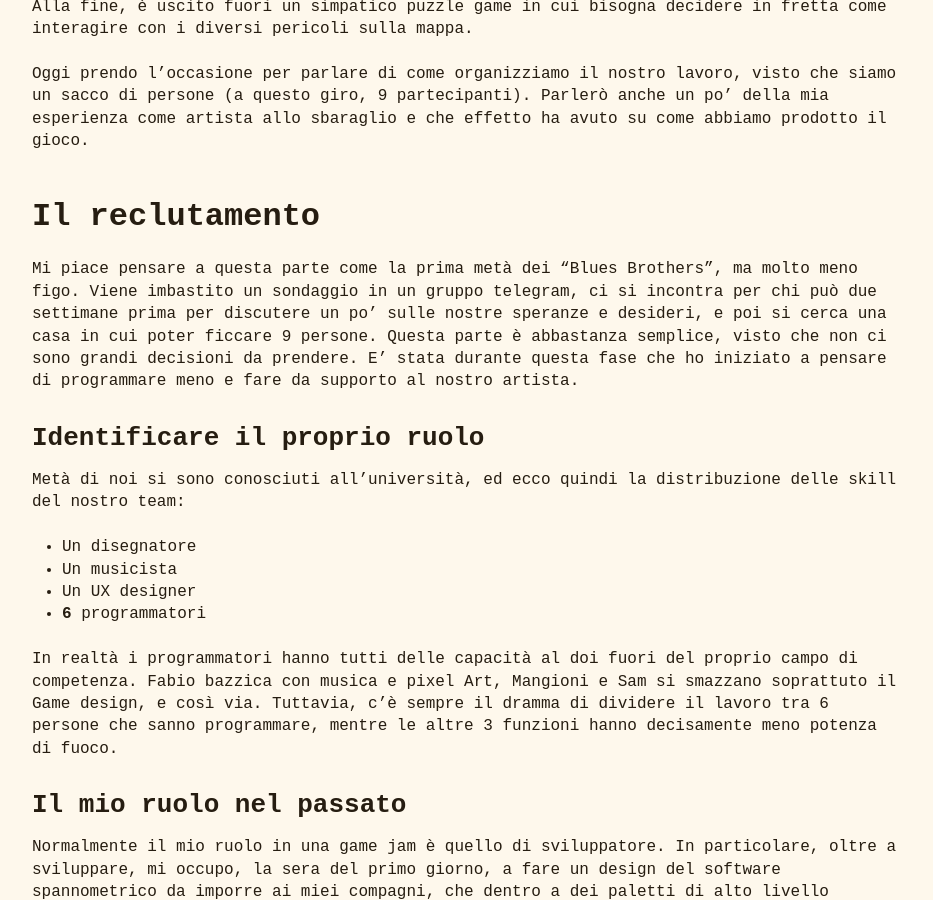
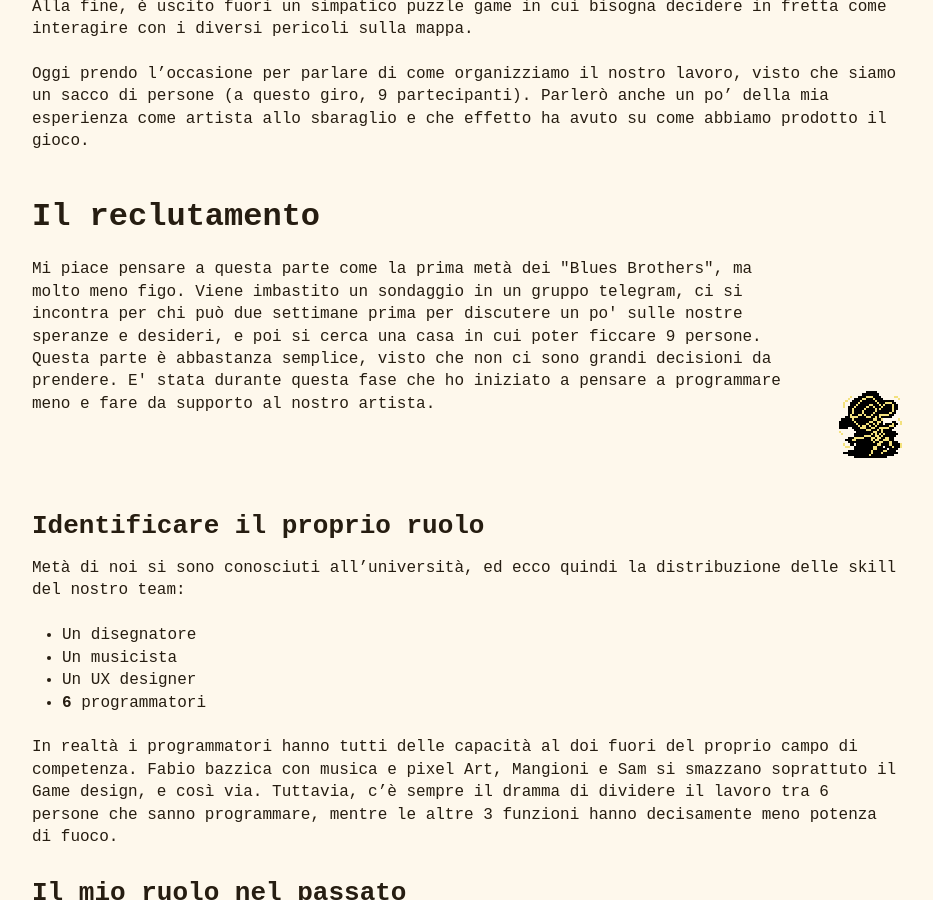
Before and after one commit to OscarPindaro/OscarPindaro.github.io, a Jekyll site: the page built from _posts/2026-08-15-fare-una-game-jam-in-9-persone.md, in a window 1280 px wide and 900 px high, scrolled down 1112 px. Shown: the whole window, without its empty margins (173-1106 px from the left). Built offline with Jekyll 4.4.1, drawn with Linux system fonts in a browser that asks for light colours; part of the change alters nothing that is shown.

```diff
--- a/_includes/figure.liquid
+++ b/_includes/figure.liquid
@@ -42,7 +42,7 @@
       {% else %}
         height='auto'
       {% endif %}
-      {% if include['min-width'] or include['min-height'] or include['max-width'] or include['max-height'] %}
+      {% if include['min-width'] or include['min-height'] or include['max-width'] or include['max-height'] or is_gif %}
         style='
           {% if include['min-width'] %}
             min-width: {{ include.min-width }};
@@ -56,7 +56,12 @@
           {% if include['max-height'] %}
             max-height: {{ include.max-height }};
           {% endif %}
+          {% if is_gif %}
+            image-rendering: pixelated;
+          {% endif %}
         '
+      {% elsif is_gif %}
+        style='image-rendering: pixelated;'
       {% endif %}
       {% if include.alt %}
         alt='{{ include.alt }}'
--- /dev/null
+++ b/_plugins/two_column_block.rb
@@ -0,0 +1,63 @@
+module Jekyll
+  module Tags
+    class TwoColumnBlock < Liquid::Block
+      def initialize(tag_name, markup, tokens)
+        super
+        @markup = markup
+      end
+
+      def render(context)
+        content = super
+        image_path = nil
+        caption = nil
+        pixelated = false
+        height = nil
+
+        # Parse the markup for parameters
+        if @markup =~ /image_path:\s*["']([^"']+)["']/
+          image_path = $1
+        end
+        if @markup =~ /caption:\s*["']([^"']+)["']/
+          caption = $1
+        end
+        if @markup =~ /pixelated:\s*(true|false)/
+          pixelated = $1 == 'true'
+        end
+        if @markup =~ /height:\s*["']([^"']+)["']/
+          height = $1
+        end
+
+        # Build image style
+        img_style = ''
+        img_style += 'image-rendering: pixelated;' if pixelated
+        if height
+          img_style += "height: #{height};"
+          img_style += 'object-fit: contain;'  # Maintain aspect ratio
+        else
+          # Auto-fit: make image fill the available height with a minimum
+          img_style += 'height: 100%;'
+          img_style += 'min-height: 200px;'  # Ensure minimum size
+          img_style += 'object-fit: contain;'
+        end
+
+        # Generate the HTML
+        caption_html = caption ? "<figcaption class='caption'>#{caption}</figcaption>" : ''
+        <<~HTML
+          <div style="display: flex; gap: 2rem; align-items: stretch;">
+          <div style="flex: 1;">
+          #{content}
+          </div>
+          <div style="flex: 0 0 auto; display: flex; flex-direction: column; justify-content: center;">
+          <figure style="display: flex; flex-direction: column; justify-content: center;">
+          <img src="#{image_path}" loading="eager" class="img-fluid rounded z-depth-1" style="#{img_style}">
+          #{caption_html}
+          </figure>
+          </div>
+          </div>
+        HTML
+      end
+    end
+  end
+end
+
+Liquid::Template.register_tag('two_column', Jekyll::Tags::TwoColumnBlock)
--- a/_posts/2026-08-15-fare-una-game-jam-in-9-persone.md
+++ b/_posts/2026-08-15-fare-una-game-jam-in-9-persone.md
@@ -29,9 +29,11 @@ Oggi prendo l'occasione per parlare di come organizziamo il nostro lavoro, visto
 
 ## Il reclutamento
 
+{% two_column image_path:"/assets/img/gmtk_2026/lightning.gif" pixelated:true %}
 Mi piace pensare a questa parte come la prima metà dei "Blues Brothers", ma molto meno figo. Viene imbastito un sondaggio in un gruppo telegram, ci si incontra per chi può due settimane prima per discutere un po' sulle nostre speranze e desideri, e poi si cerca una casa in cui poter ficcare 9 persone.
 Questa parte è abbastanza semplice, visto che non ci sono grandi decisioni da prendere.
-E' stata durante questa fase che ho iniziato a pensare di programmare meno e fare da supporto al nostro artista.
+E' stata durante questa fase che ho iniziato a pensare a programmare meno e fare da supporto al nostro artista.
+{% endtwo_column %}
 
 ### Identificare il  proprio ruolo
 Metà di noi si sono conosciuti all'università, ed ecco quindi la distribuzione delle skill del nostro team:
```
Also changed, not shown: assets/img/gmtk_2026/GOB LIGHTNING DEATH-Sheetpng.png, assets/img/gmtk_2026/lightning.gif.
